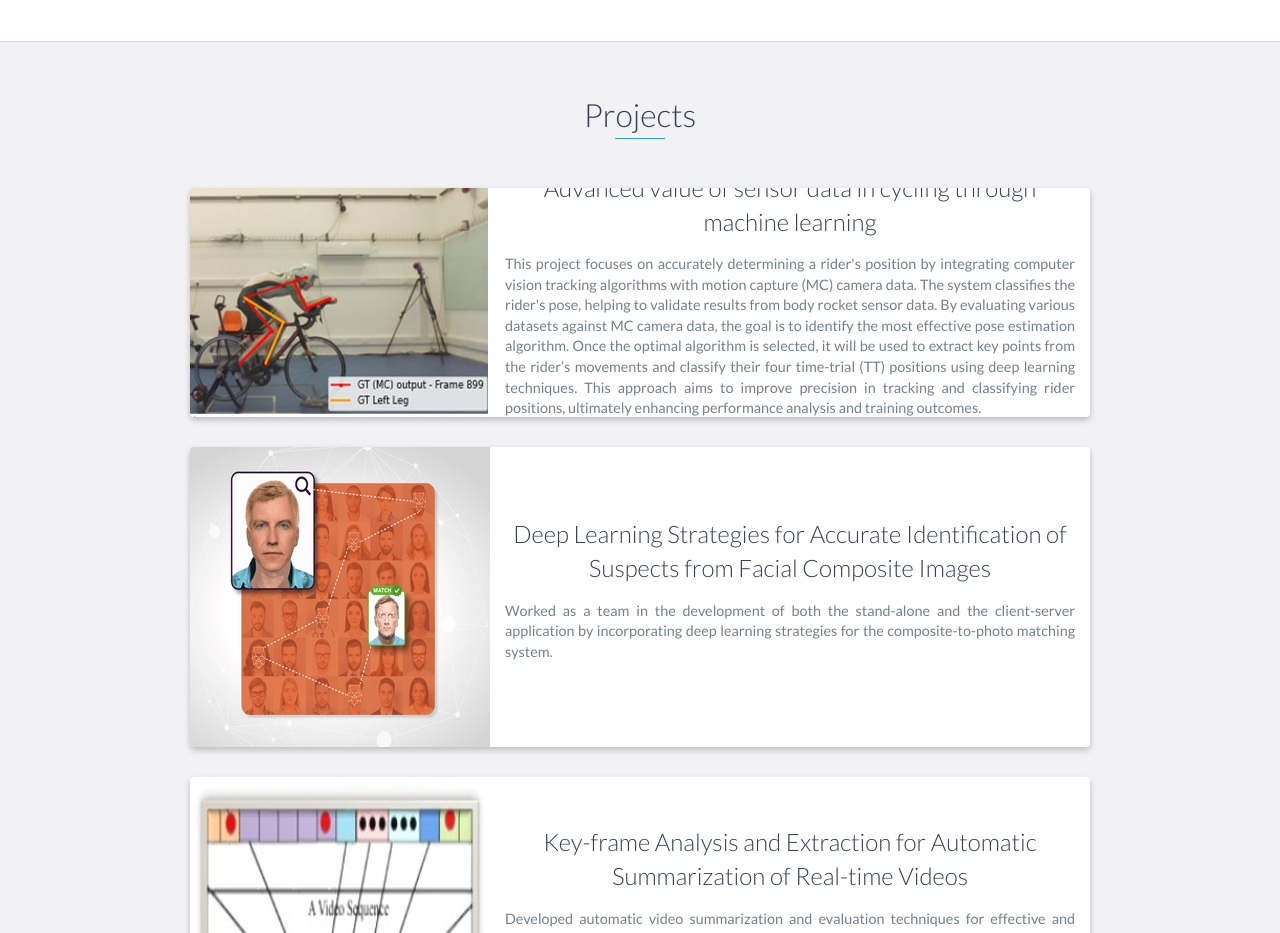
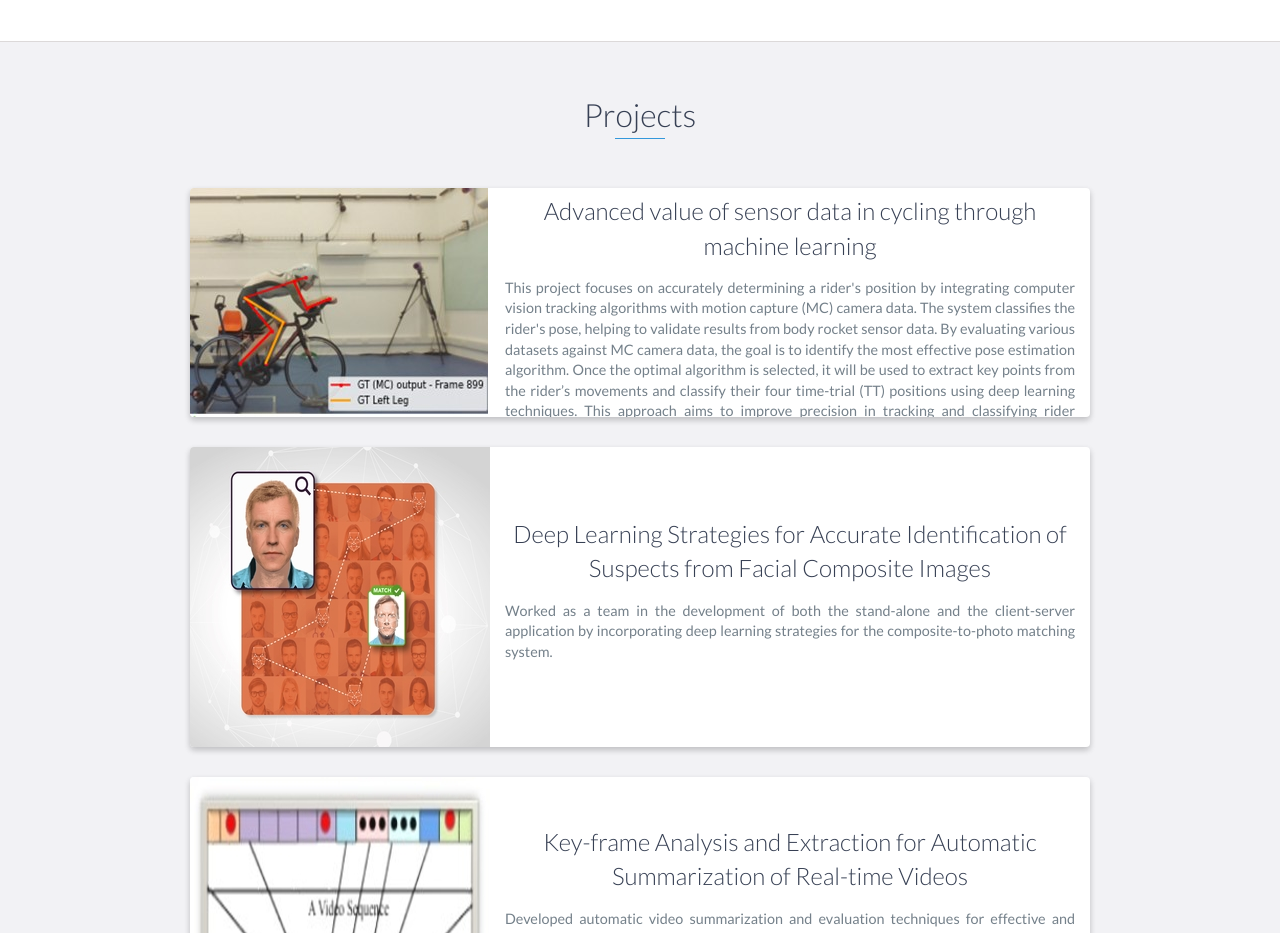
Before and after one commit to SivapriyaaKannappan/sivapriyaakannappan.github.io, a website: page index.html in a window 1280 px wide. Shown: the part 4180-5113 px from the top of the page. Drawn offline with nearby package versions, Linux system fonts and the light colour scheme.

Commit message:
Update index.html

```diff
--- a/index.html
+++ b/index.html
@@ -284,13 +284,14 @@
                     </div>
                     <!-- End .project-image -->
                     <div class="project-info">
+			<br><br>
                         <h3>Advanced value of sensor data in cycling through machine learning </h3>
                         <p>
                         This project focuses on accurately determining a rider's position by integrating computer vision tracking algorithms with motion capture (MC) camera data.
 			The system classifies the rider's pose, helping to validate results from body rocket sensor data. By evaluating various datasets against MC camera data,
 			the goal is to identify the most effective pose estimation algorithm. Once the optimal algorithm is selected, it will be used to extract key points from
 			the rider’s movements and classify their four time-trial (TT) positions using deep learning techniques. This approach aims to improve precision in tracking
-			and classifying rider positions, ultimately enhancing performance analysis and training outcomes.
+			and classifying rider positions, ultimately enhancing performance analysis and training outcomes.<br>
                         </p>
                     </div>
                     <!-- End .project-info -->
```
